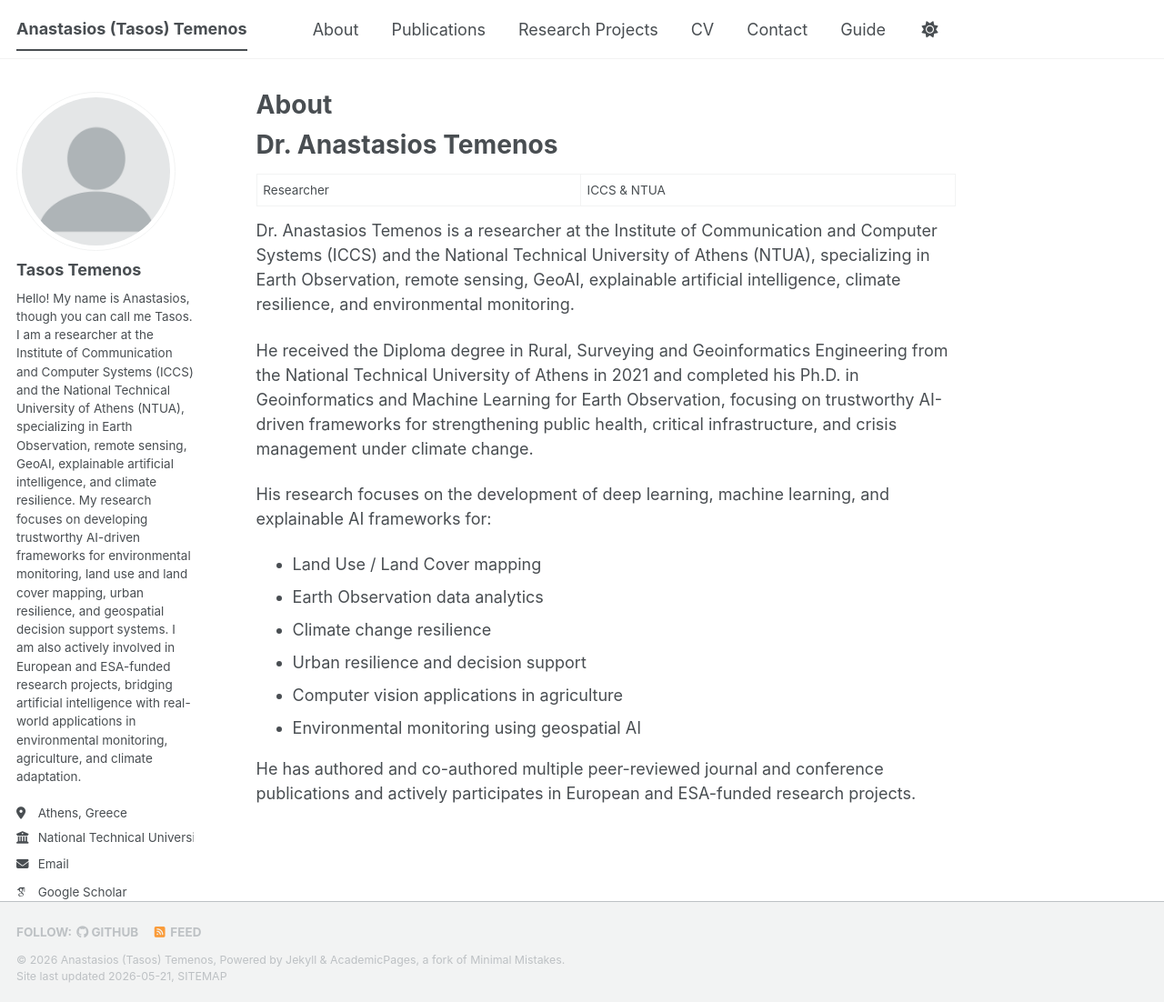
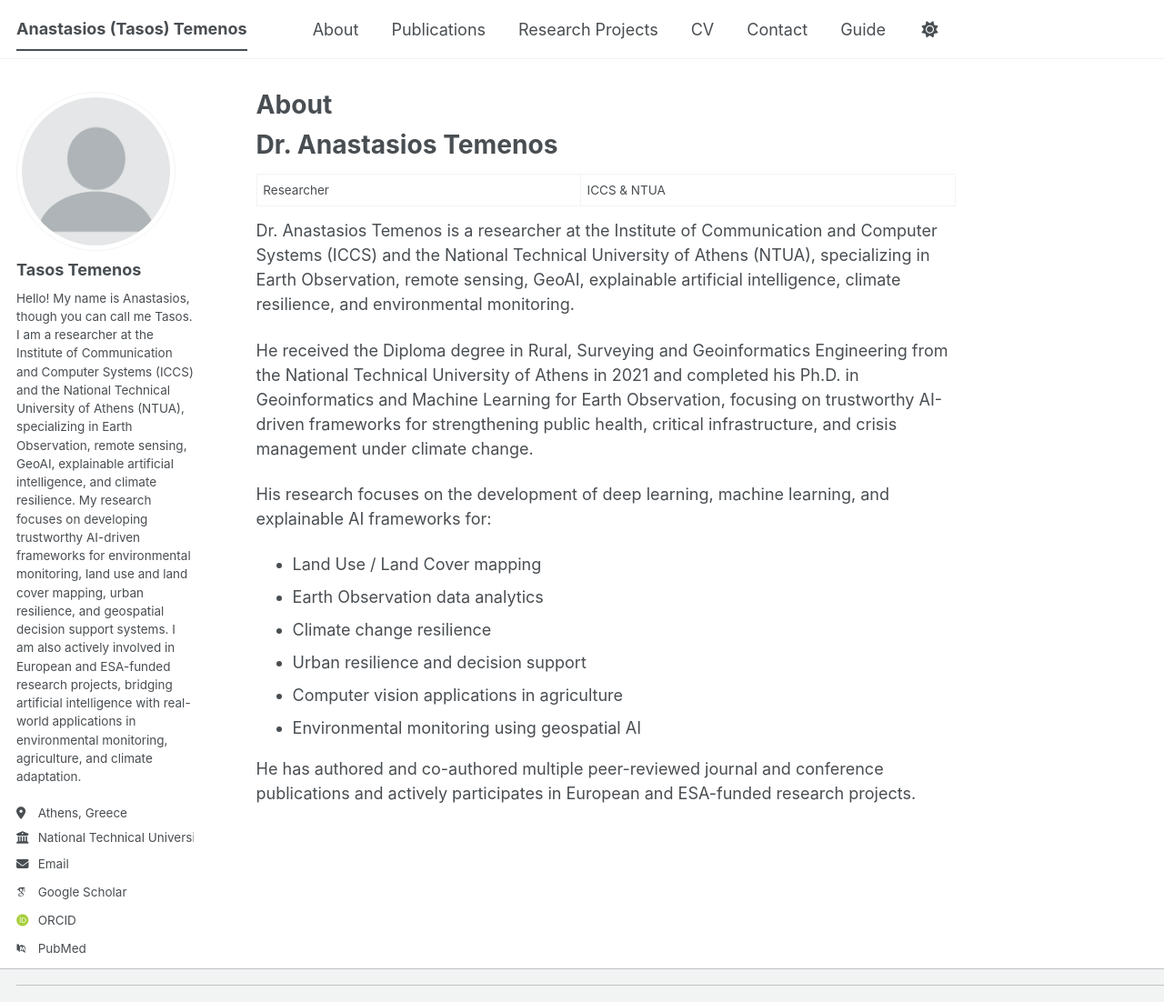
Before and after one commit to TasosTemenos/TasosTemenos.github.io, a Jekyll site: the page built from _pages/about.md, in a window 1280 px wide and 1102 px high. Shown: the whole window at 91% size. Built offline with Jekyll 4.4.1, drawn with Linux system fonts in a browser that asks for light colours; some web fonts are replaced; a script bundle is joined from its source files by our own code; library files that are not in the unit come from our copies.

Commit message:
Update footer.html

```diff
--- a/_includes/footer.html
+++ b/_includes/footer.html
@@ -1,25 +1 @@
-{% include base_path %}
-
-{% if site.author.github or site.author.bitbucket or site.atom_feed.hide != true %}
-<div class="page__footer-follow">
-  <ul class="social-icons">
-    {% if site.data.ui-text[site.locale].follow_label %}
-      <li><strong>{{ site.data.ui-text[site.locale].follow_label }}</strong></li>
-    {% endif %}
-    {% if site.author.github %}
-      <li><a href="https://github.com/{{ site.author.github }}"><i class="fab fa-github" aria-hidden="true"></i> GitHub</a></li>
-    {% endif %}
-    {% if site.author.bitbucket %}
-      <li><a href="https://bitbucket.org/{{ site.author.bitbucket }}"><i class="fab fa-bitbucket" aria-hidden="true"></i> Bitbucket</a></li>
-    {% endif %}
-    {% if site.atom_feed.hide != true %}
-    <li><a href="{% if site.atom_feed.path %}{{ site.atom_feed.path }}{% else %}{{ base_path }}/feed.xml{% endif %}"><i class="fa fa-fw fa-rss-square" aria-hidden="true"></i> {{ site.data.ui-text[site.locale].feed_label | default: "Feed" }}</a></li>
-    {% endif %}
-  </ul>
-</div>
-{% endif %}
-
-<div class="page__footer-copyright">
-  &copy; {{ site.time | date: '%Y' }} {{ site.name | default: site.title }}, {{ site.data.ui-text[site.locale].powered_by | default: "Powered by" }} <a href="https://jekyllrb.com" rel="nofollow">Jekyll</a> &amp; <a href="https://github.com/academicpages/academicpages.github.io">AcademicPages</a>, a fork of <a href="https://mademistakes.com/work/minimal-mistakes-jekyll-theme/" rel="nofollow">Minimal Mistakes</a>.<br />
-  Site last updated {{ "now" | date: '%Y-%m-%d' }}, <a href="/sitemap/" style="text-transform: uppercase;">{{ site.data.ui-text[site.locale].site_map | default: "Sitemap" }}</a>
-</div>
+<footer class="page__footer"></footer>
```
